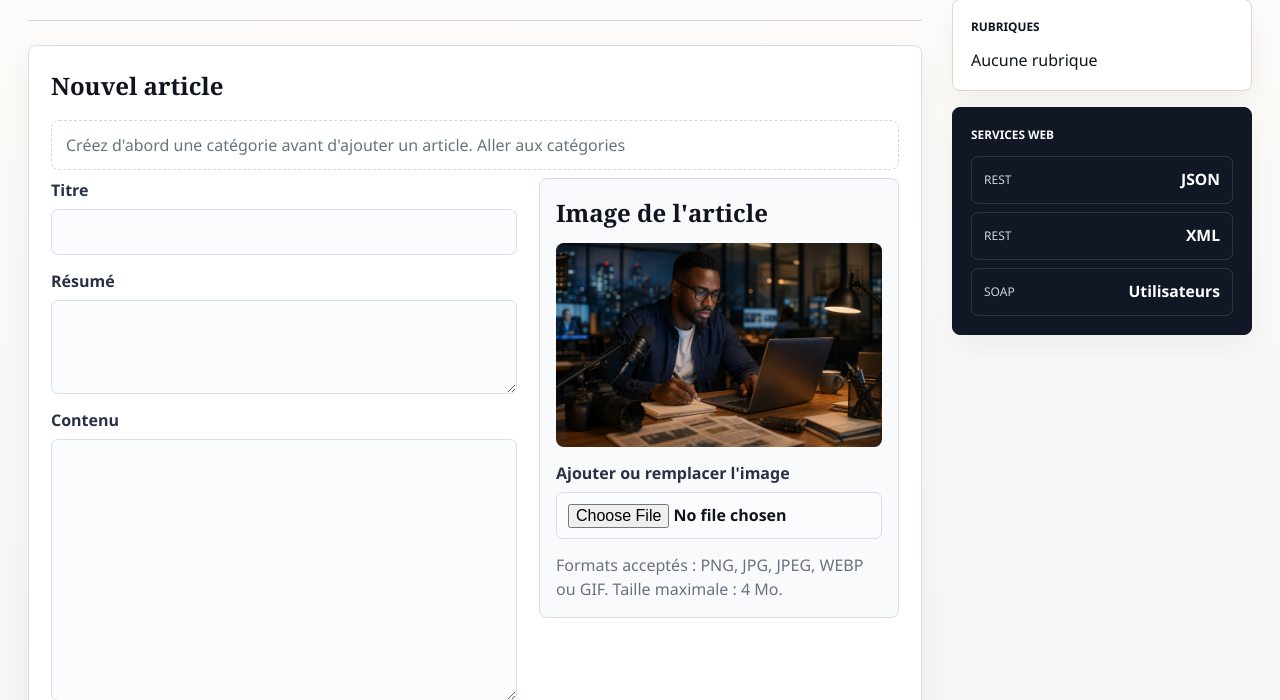
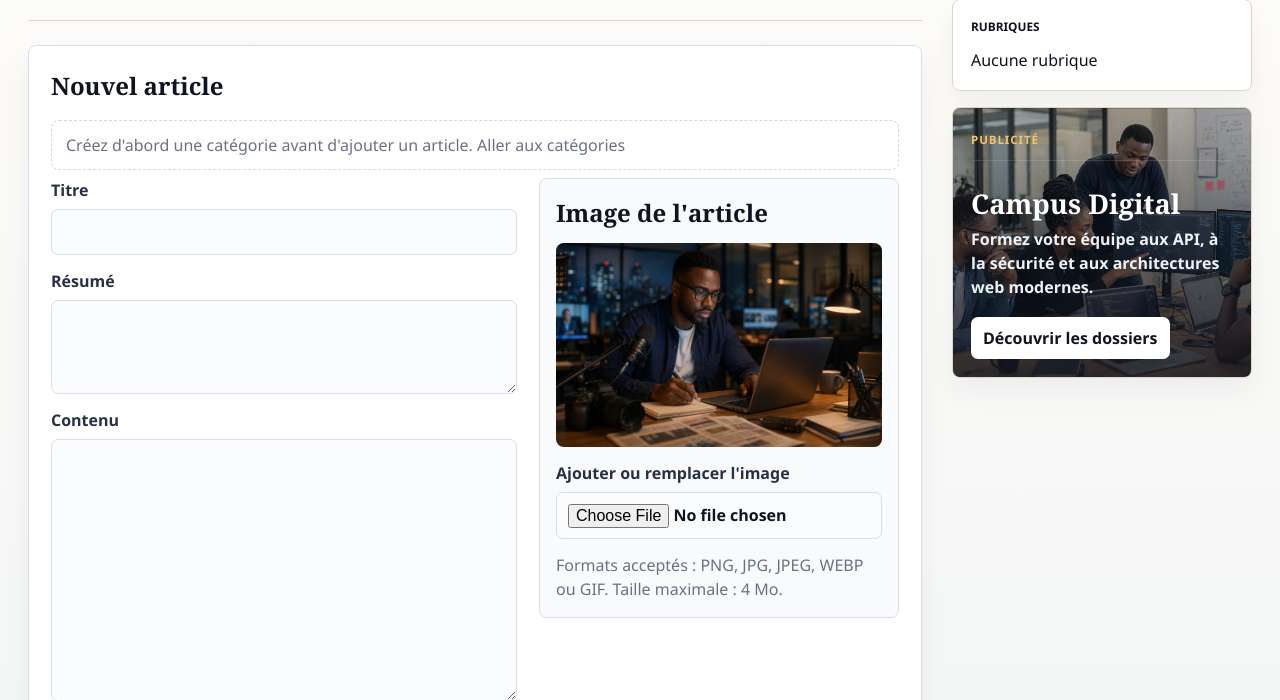
Before and after one commit to Amethnb2218/Projet_AL_Groupe_X_Classe, a Flask app: page /editor/articles/new in a window 1280 px wide. Shown: the part 145-845 px from the top of the page. Run offline with Flask 3, Linux system fonts and the light colour scheme; the visitor is signed in with stand-in values (Sample User, id 1); data comes from the database, SQL or seed files in the repository; data that the repository does not hold is empty.

Commit message:
feat: remplacer le bloc services par une publicite
Remplace la section technique Services web de la barre laterale publique par un encart publicitaire editorial plus adapte a l'affichage du site.

Conserve les endpoints REST et SOAP fonctionnels tout en les retirant de ce bloc visuel public.

Ajoute un test de regression pour verifier que l'accueil affiche la publicite et ne rend plus l'ancien panneau Services web.

```diff
--- a/news_app/static/styles.css
+++ b/news_app/static/styles.css
@@ -210,7 +210,7 @@ a:hover {
 }
 
 .sidebar-card,
-.service-panel {
+.ad-panel {
     background: rgba(255, 255, 255, 0.94);
     border: 1px solid var(--line);
     border-radius: 8px;
@@ -219,7 +219,7 @@ a:hover {
 }
 
 .sidebar h2,
-.service-panel h2 {
+.ad-panel h2 {
     color: var(--ink);
     font-size: 0.74rem;
     font-weight: 900;
@@ -253,44 +253,64 @@ a:hover {
     color: var(--primary);
 }
 
-.service-panel {
-    background: #111724;
-    border-color: #111724;
+.ad-panel {
+    background:
+        linear-gradient(180deg, rgba(16, 20, 31, 0.2), rgba(16, 20, 31, 0.84)),
+        url("/static/images/articles/startups-africaines-qualite-logicielle-strategique.png");
+    background-position: center;
+    background-size: cover;
     color: white;
+    min-height: 260px;
+    overflow: hidden;
+    position: relative;
 }
 
-.service-panel h2 {
-    color: #f8fafc;
+.ad-panel::after {
+    background: rgba(255, 255, 255, 0.12);
+    content: "";
+    height: 1px;
+    left: 18px;
+    position: absolute;
+    right: 18px;
+    top: 52px;
 }
 
-.service-panel a {
-    align-items: center;
-    border: 1px solid rgba(255, 255, 255, 0.12);
-    border-radius: 7px;
-    color: white;
-    display: flex;
-    justify-content: space-between;
-    min-height: 48px;
-    padding: 10px 12px;
-}
-
-.service-panel a + a {
-    margin-top: 8px;
-}
-
-.service-panel a:hover {
-    background: rgba(255, 255, 255, 0.08);
-    color: white;
-}
-
-.service-panel span {
-    color: #cbd5e1;
-    font-size: 0.75rem;
+.ad-label {
+    color: #f5c46a;
+    display: inline-flex;
+    font-size: 0.72rem;
+    font-weight: 900;
+    letter-spacing: 0.08em;
+    margin-bottom: 42px;
     text-transform: uppercase;
 }
 
-.service-panel strong {
-    font-size: 0.98rem;
+.ad-panel h2 {
+    color: white;
+    font-family: Georgia, "Times New Roman", serif;
+    font-size: 1.7rem;
+    line-height: 1;
+    margin: 0 0 10px;
+    text-transform: none;
+}
+
+.ad-panel p {
+    color: #edf2f7;
+    font-weight: 650;
+    margin: 0 0 18px;
+}
+
+.ad-panel a {
+    background: white;
+    border-radius: 7px;
+    color: var(--ink);
+    display: inline-flex;
+    font-weight: 900;
+    padding: 9px 12px;
+}
+
+.ad-panel a:hover {
+    color: var(--primary);
 }
 
 .topic-strip {
--- a/news_app/templates/base.html
+++ b/news_app/templates/base.html
@@ -62,20 +62,11 @@
                     {% endfor %}
                 </ul>
             </div>
-            <div class="service-panel">
-                <h2>Services web</h2>
-                <a href="{{ url_for('api.articles') }}">
-                    <span>REST</span>
-                    <strong>JSON</strong>
-                </a>
-                <a href="{{ url_for('api.articles', format='xml') }}">
-                    <span>REST</span>
-                    <strong>XML</strong>
-                </a>
-                <a href="{{ url_for('soap.soap_endpoint') }}">
-                    <span>SOAP</span>
-                    <strong>Utilisateurs</strong>
-                </a>
+            <div class="ad-panel" aria-label="Publicité">
+                <span class="ad-label">Publicité</span>
+                <h2>Campus Digital</h2>
+                <p>Formez votre équipe aux API, à la sécurité et aux architectures web modernes.</p>
+                <a href="{{ url_for('web.categories') }}">Découvrir les dossiers</a>
             </div>
         </aside>
 
```
Also changed, not shown: tests/test_app.py (+9 -0 lines).
